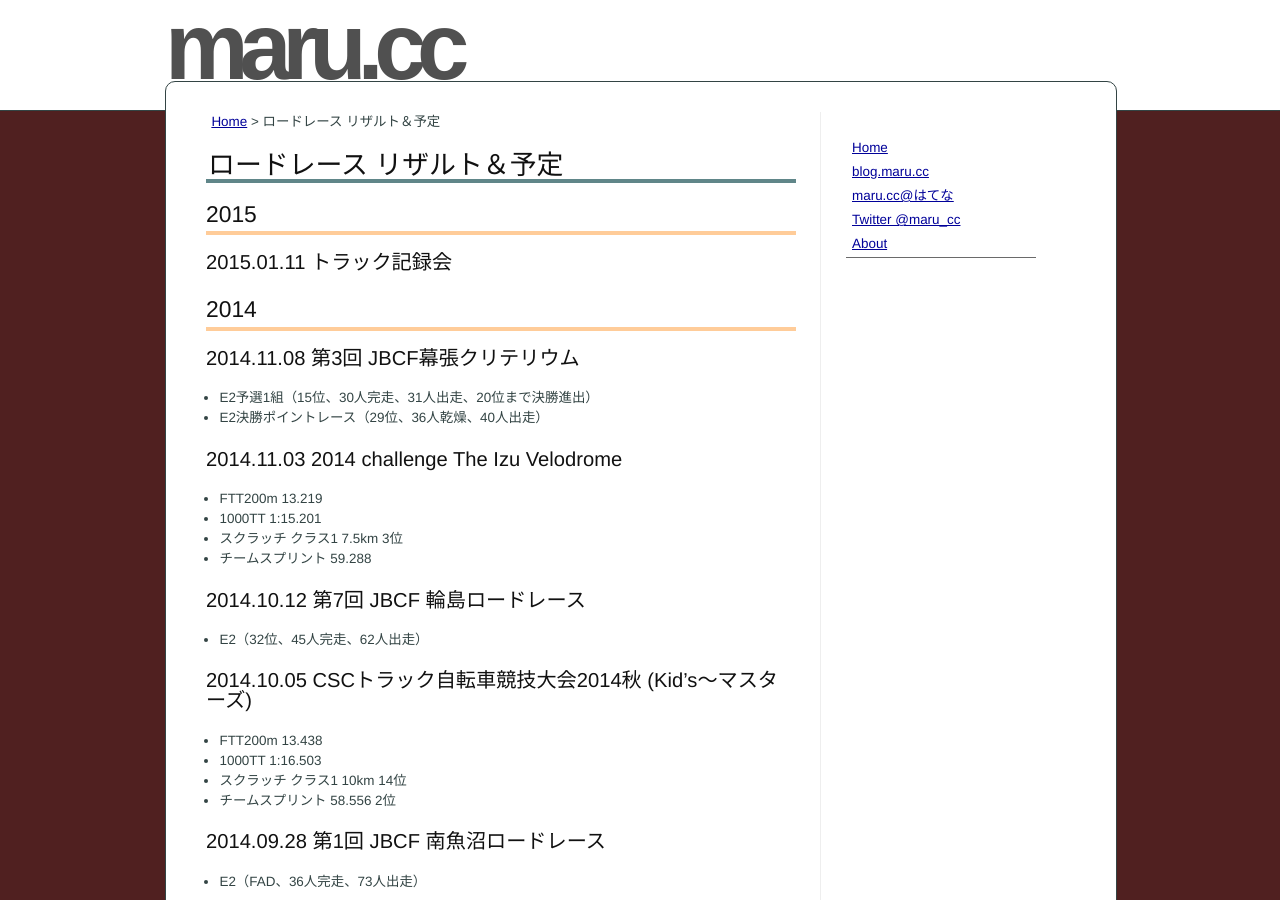
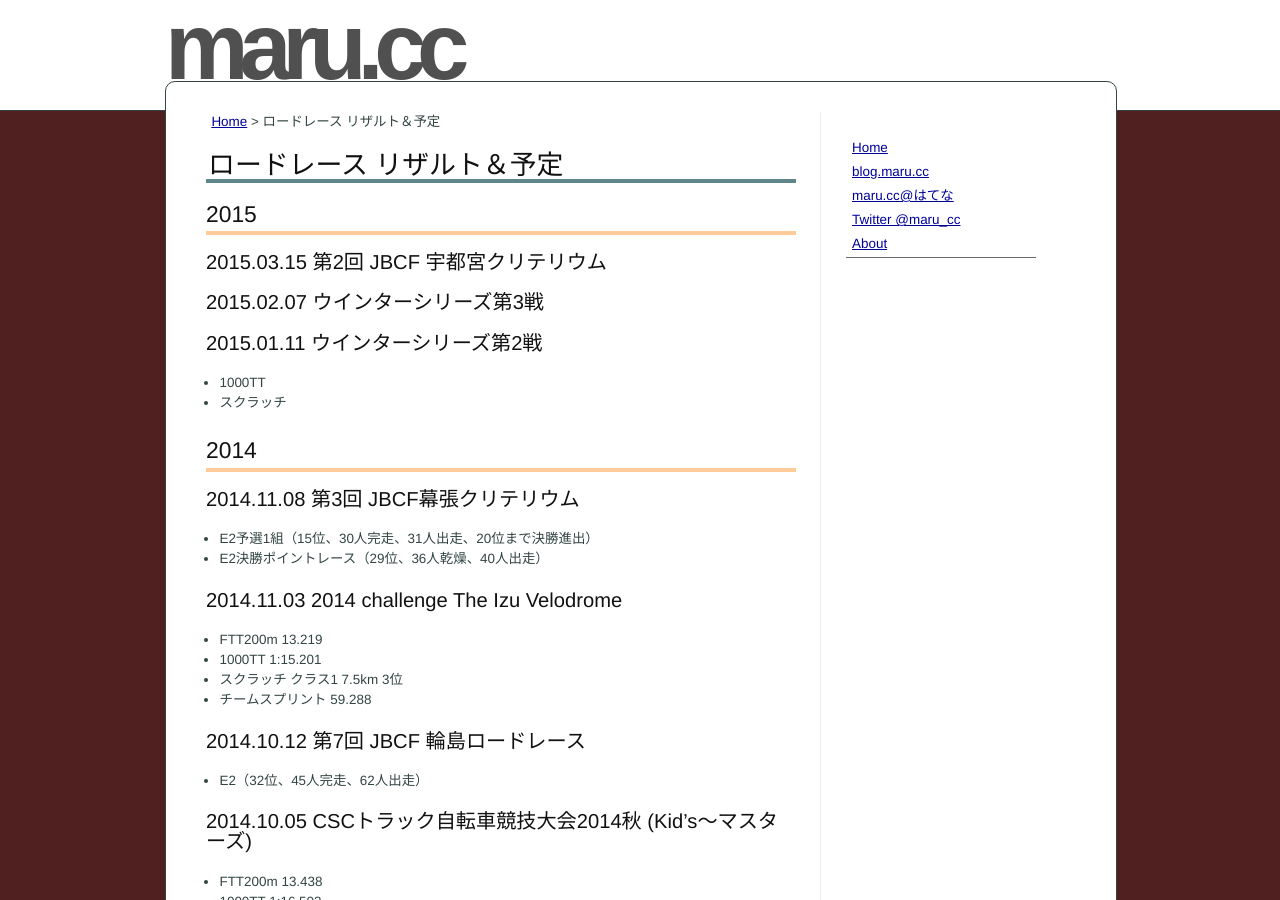
Before and after one commit to marucc/marucc.github.io, a Jekyll site: the page built from sports/results_bike.md, in a window 1280 px wide and 900 px high. Built offline with Jekyll 4.4.1, drawn with Linux system fonts in a browser that asks for light colours.

Commit message:
Published with https://stackedit.io/

```diff
--- a/sports/results_bike.md
+++ b/sports/results_bike.md
@@ -11,7 +11,13 @@ markdown: kramdown
 
 ## 2015
 
-### 2015.01.11 トラック記録会
+### 2015.03.15 第2回 JBCF 宇都宮クリテリウム
+
+### 2015.02.07 ウインターシリーズ第3戦
+
+### 2015.01.11 ウインターシリーズ第2戦
+- 1000TT
+- スクラッチ
 
 ## 2014
 
```
